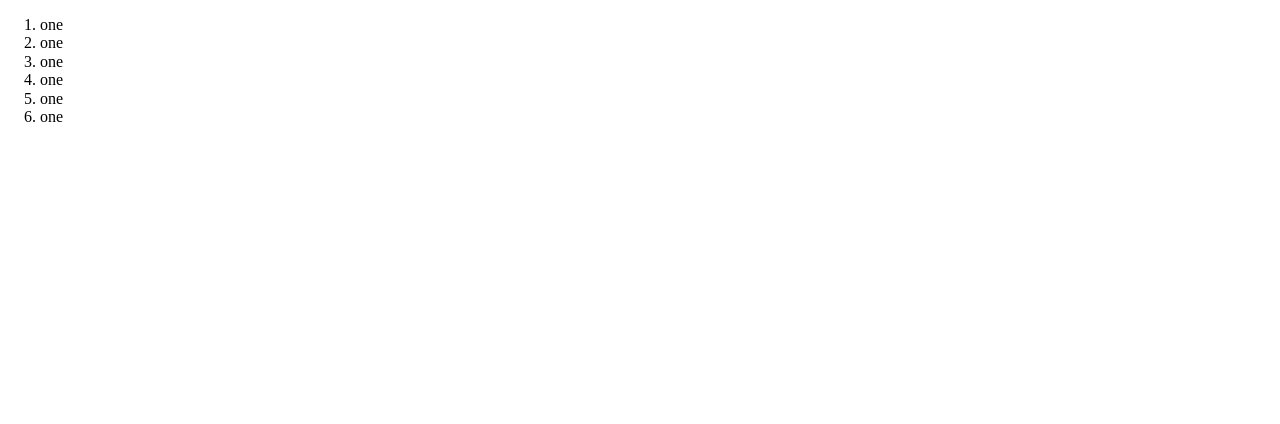
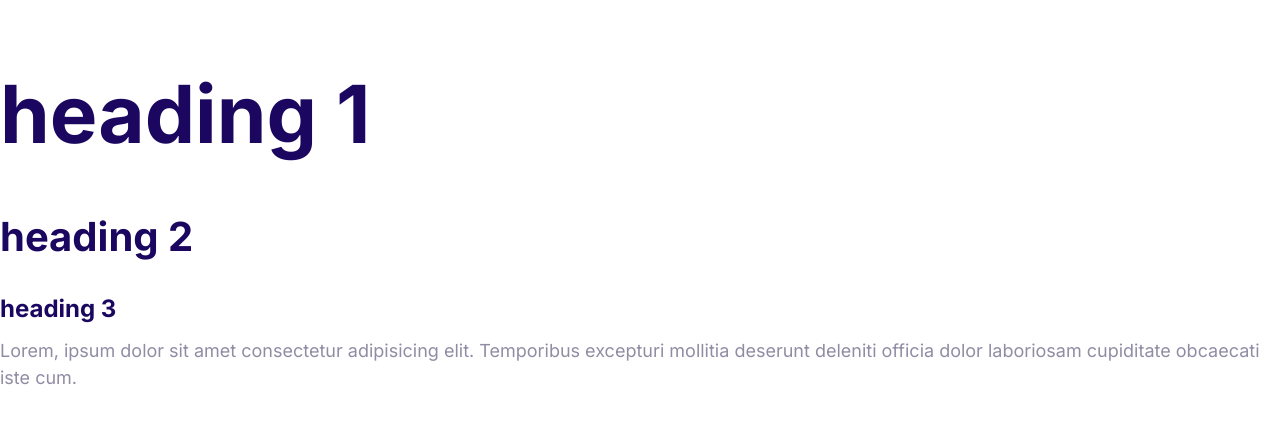
Before and after one commit to ftuyishimire/Moshify, a plain HTML site: page index.html in a window 1280 px wide. Drawn offline with Linux system fonts and the light colour scheme.

Commit message:
Define the styles for the fonts.

```diff
--- a/css/styles.css
+++ b/css/styles.css
@@ -6,3 +6,49 @@
     --color-headings: #1b0760;
     --color-body: #918ca4;
 }
+html{
+    /* 62.5% of 16px = 10px */
+    font-size: 62.5%;
+}
+body{
+    font-family: Inter, Arial, Helvetica, sans-serif;
+    font-size: 2.4rem;
+    line-height: 1.5;
+    color: var(--color-body);
+}
+h1,h2,h3{
+    color: var(--color-headings);
+    margin-bottom: 1rem;
+}
+h1{
+    /* 1 x font size of the html element */
+    font-size: 7rem;
+}
+h2{
+    font-size: 4rem;
+}
+h3{
+    font-size: 3rem;
+}
+p{
+    margin-top: 0;
+}
+
+@media screen and (min-width: 1024px) {
+    body{
+        font-size: 1.8rem;
+    }
+
+    h1{
+        font-size: 8rem;
+    }
+
+    h2{
+        font-size: 4rem;
+    }
+
+    h3{
+        font-size: 2.4rem;
+    }
+
+}
--- a/index.html
+++ b/index.html
@@ -4,18 +4,25 @@
     <meta charset="UTF-8" />
     <meta name="viewport" content="width=device-width, initial-scale=1.0" />
     <title>Document</title>
+    <link rel="preconnect" href="https://fonts.googleapis.com" />
+    <link rel="preconnect" href="https://fonts.gstatic.com" crossorigin />
+    <link
+      href="https://fonts.googleapis.com/css2?family=Inter:ital,opsz,wght@0,14..32,100..900;1,14..32,100..900&display=swap"
+      rel="stylesheet"
+    />
     <link rel="stylesheet" href="css/normalize.css" />
     <link rel="stylesheet" href="css/styles.css" />
   </head>
 
   <body>
-    <ol type="">
-      <li>one</li>
-      <li>one</li>
-      <li>one</li>
-      <li>one</li>
-      <li>one</li>
-      <li>one</li>
-    </ol>
+    <!-- h${heading $}*3 -->
+    <h1>heading 1</h1>
+    <h2>heading 2</h2>
+    <h3>heading 3</h3>
+    <p>
+      Lorem, ipsum dolor sit amet consectetur adipisicing elit. Temporibus
+      excepturi mollitia deserunt deleniti officia dolor laboriosam cupiditate
+      obcaecati iste cum.
+    </p>
   </body>
 </html>
```
